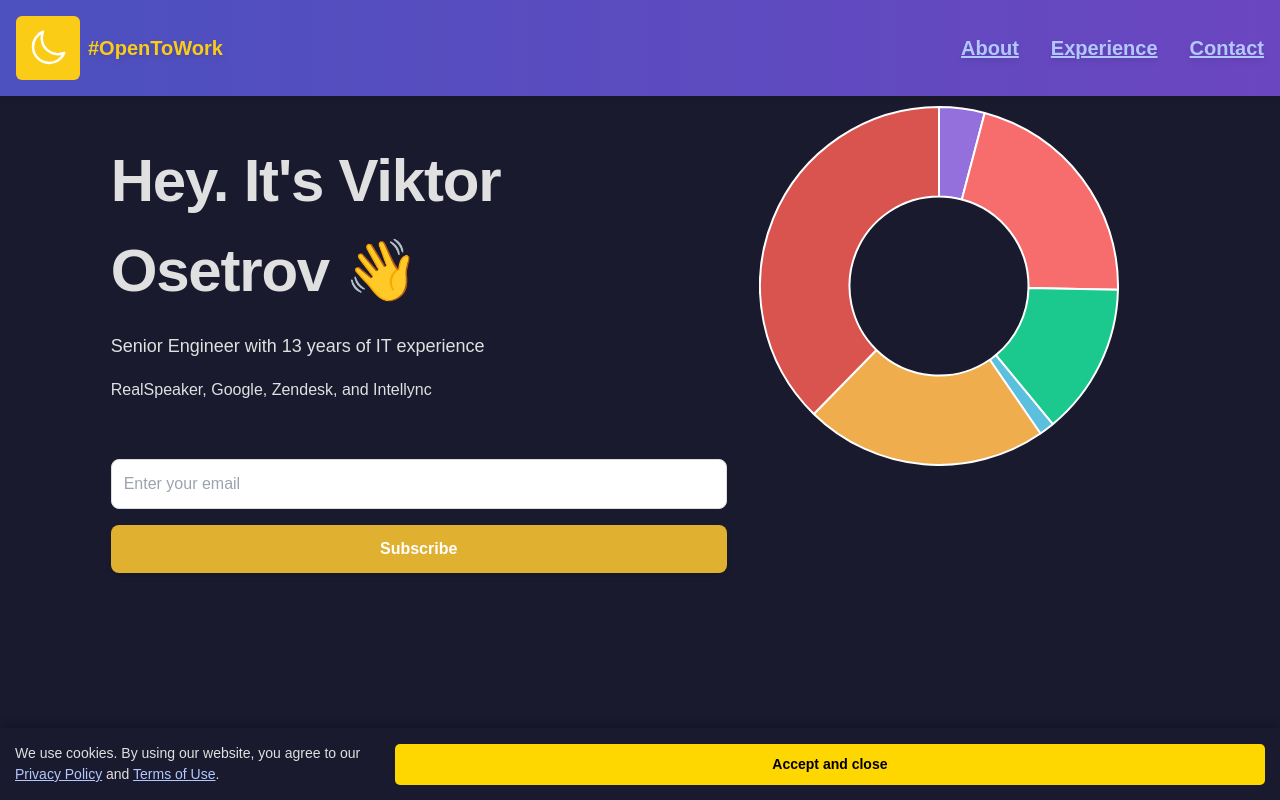
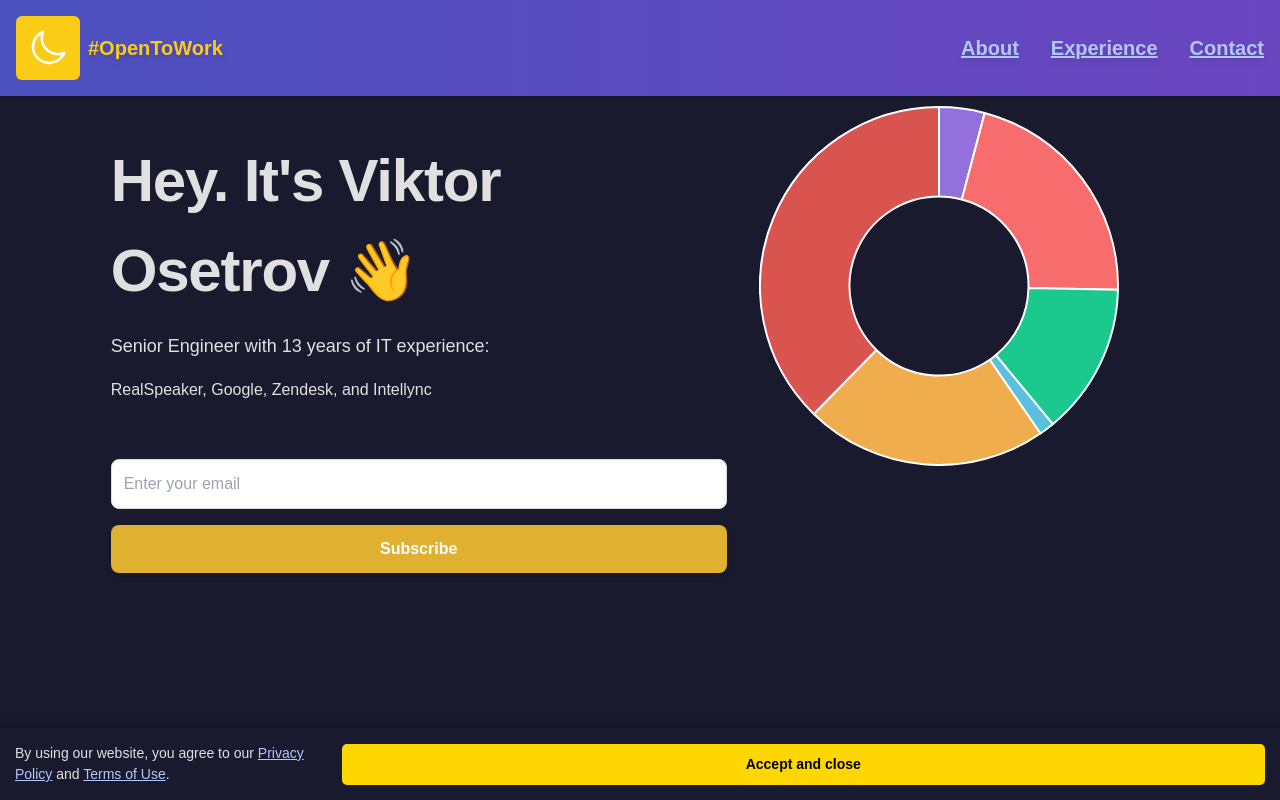
Before and after one commit to victorosetrov/mycv-react, a React (Create React App) app: page / in a window 1280 px wide. Shown: the top 800 px of the page. Built offline with nearby package versions, Linux system fonts and the light colour scheme.

Commit message:
Updated long message14

```diff
--- a/src/components/CookieConsent.jsx
+++ b/src/components/CookieConsent.jsx
@@ -55,7 +55,7 @@ const CookieConsent = () => {
   return (
     <div style={bannerStyle}>
       <p style={{ margin: '0', fontSize: '14px' }}>
-        We use cookies. By using our website, you agree to our{' '}
+        By using our website, you agree to our{' '}
         <a href="/privacy-policy" style={linkStyle}>Privacy Policy</a> and{' '}
         <a href="/terms-of-use" style={linkStyle}>Terms of Use</a>.
       </p>
--- a/src/components/MainIntro.jsx
+++ b/src/components/MainIntro.jsx
@@ -48,7 +48,7 @@ const MainIntro = ({ isDarkMode }) => {
             Hey. It's Viktor Osetrov 👋
           </h1>
           <h1 className="text-lg leading-relaxed">
-            Senior Engineer with 13 years of IT experience
+            Senior Engineer with 13 years of IT experience:
           </h1>
           <h1 className="text-md leading-relaxed">
             RealSpeaker, Google, Zendesk, and Intellync
```
